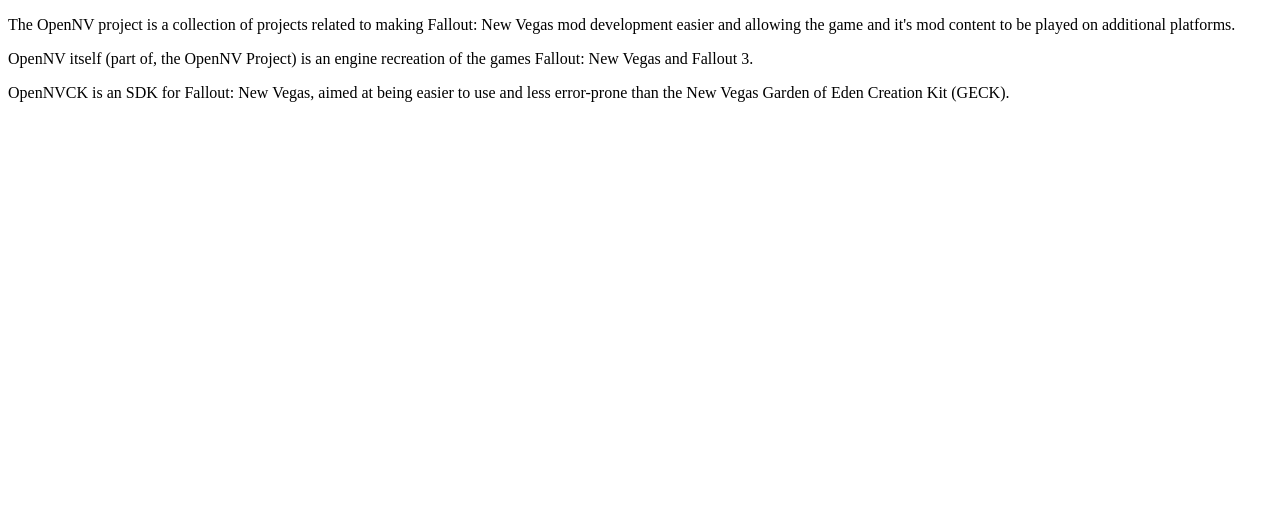
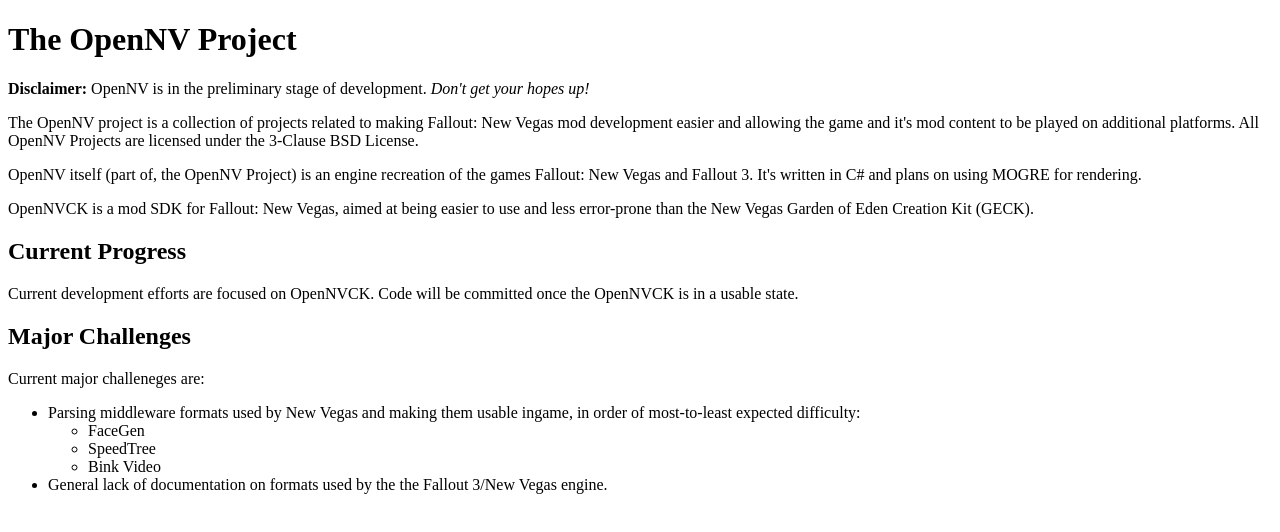
Before and after one commit to OpenNV/opennv.github.io, a plain HTML site: page index.html in a window 1280 px wide. Drawn offline with Linux system fonts and the light colour scheme.

Commit message:
Added more information about hurdles and clarified that there's nothing usable yet.

```diff
--- a/index.html
+++ b/index.html
@@ -1,9 +1,31 @@
 <!doctype html>
 <html>
-<head><title>The OpenNV Project</title></head>
-<body>
-<p>The OpenNV project is a collection of projects related to making Fallout: New Vegas mod development easier and allowing the game and it's mod content to be played on additional platforms.</p>
-<p>OpenNV itself (part of, the OpenNV Project) is an engine recreation of the games Fallout: New Vegas and Fallout 3.</p>
-<p>OpenNVCK is an SDK for Fallout: New Vegas, aimed at being easier to use and less error-prone than the New Vegas Garden of Eden Creation Kit (GECK).</p>
-</body>
+	<head>
+		<title>The OpenNV Project</title>
+	</head>
+	<body>
+		<h1>The OpenNV Project</h1>
+		<p><b>Disclaimer:</b> OpenNV is in the preliminary stage of development. <i>Don't get your hopes up!</i></p>
+		<p>The OpenNV project is a collection of projects related to making Fallout: New Vegas mod development easier and allowing the game and it's mod content to be played on additional platforms. All OpenNV Projects are licensed under the 3-Clause BSD License.</p>
+		<p>OpenNV itself (part of, the OpenNV Project) is an engine recreation of the games Fallout: New Vegas and Fallout 3. It's written in C# and plans on using MOGRE for rendering.</p>
+		<p>OpenNVCK is a mod SDK for Fallout: New Vegas, aimed at being easier to use and less error-prone than the New Vegas Garden of Eden Creation Kit (GECK).</p>
+
+		<h2>Current Progress</h2>
+		<p>Current development efforts are focused on OpenNVCK. Code will be committed once the OpenNVCK is in a usable state.</p>
+
+		<h2>Major Challenges</h2>
+		<p>
+			Current major challeneges are:
+			<ul>
+				<li>Parsing middleware formats used by New Vegas and making them usable ingame, in order of most-to-least expected difficulty:
+					<ul>
+						<li>FaceGen</li>
+						<li>SpeedTree</li>
+						<li>Bink Video</li>
+					</ul>
+				</li>
+				<li>General lack of documentation on formats used by the the Fallout 3/New Vegas engine.</li>
+			</ul>
+		</p>
+	</body>
 </html>
```
